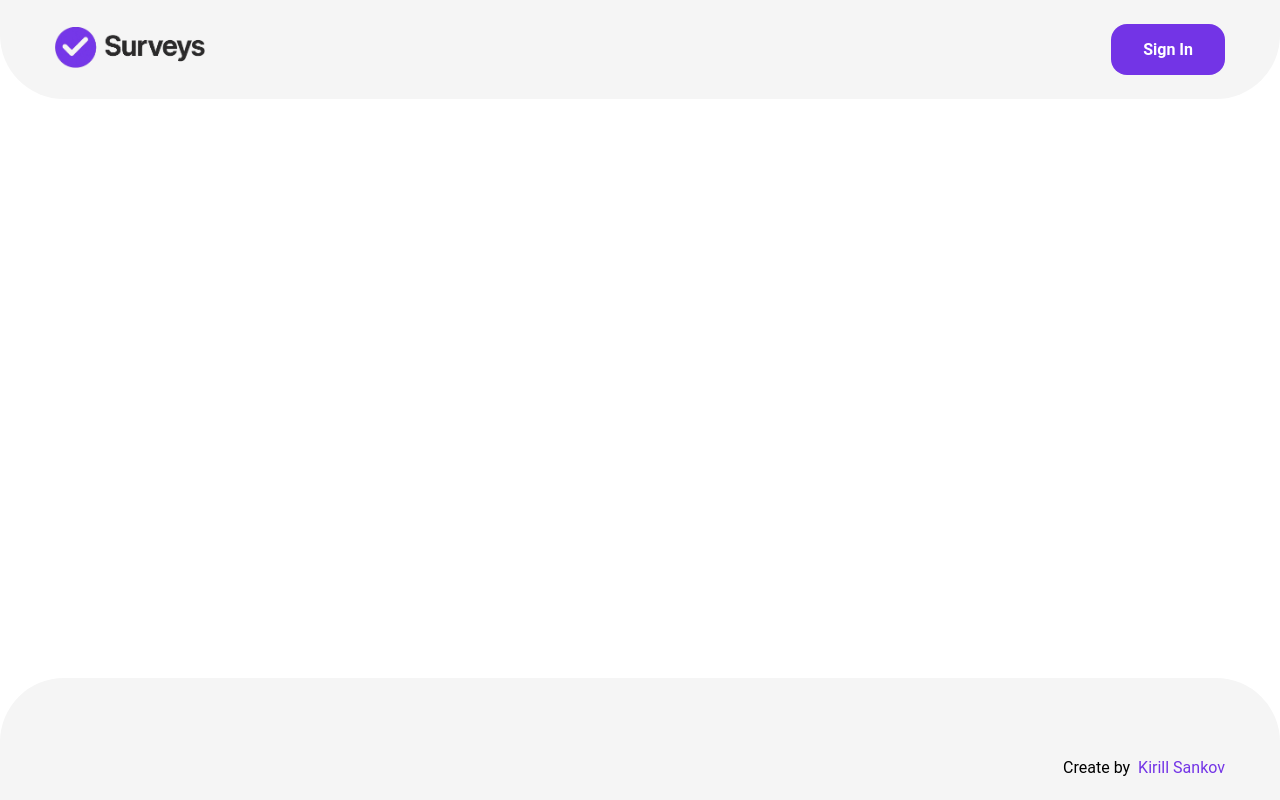
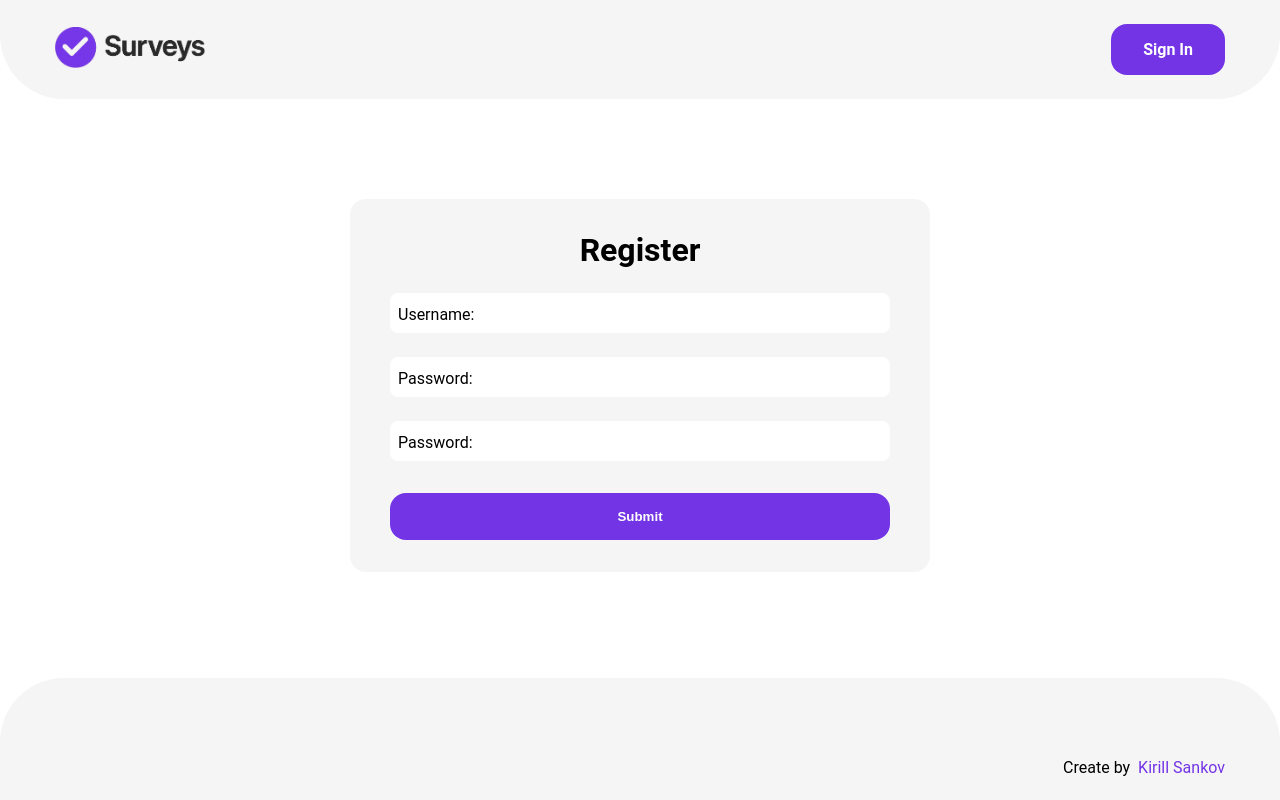
Before and after one commit to kirillsankov/pollify-front, a React (Create React App) app: page /register in a window 1280 px wide. Built offline with nearby package versions, Linux system fonts and the light colour scheme.

Commit message:
feat(auth): add register page and update login page with form validationAdd a new RegisterPage component and integrate it into the routing. Update the LoginPage to use @tanstack/react-form for form validation and error handling. Also, update dependencies and add .env.development to .gitignore.

```diff
--- a/package.json
+++ b/package.json
@@ -4,6 +4,7 @@
   "private": true,
   "dependencies": {
     "@reduxjs/toolkit": "^2.6.1",
+    "@tanstack/react-form": "^1.5.0",
     "@testing-library/dom": "^10.4.0",
     "@testing-library/jest-dom": "^6.6.3",
     "@testing-library/react": "^16.3.0",
@@ -20,7 +21,7 @@
     "react-router-dom": "^7.5.0",
     "react-scripts": "5.0.1",
     "sass": "^1.86.3",
-    "typescript": "^4.9.5",
+    "typescript": "^5.8.3",
     "web-vitals": "^2.1.4"
   },
   "scripts": {
--- a/src/App.tsx
+++ b/src/App.tsx
@@ -5,6 +5,7 @@ import { Footer } from './components/Footer';
 import stype from './global.module.scss';
 import PrivateRoute from './components/PrivateRoute';
 import { Home } from './pages/Home';
+import RegisterPage from './pages/RegisterPage';
 
 function App() {
   return (
@@ -13,6 +14,7 @@ function App() {
           <main className={stype.main}>
             <Routes>
               <Route path={"/login"} element={<LoginPage />} />
+              <Route path={"/register"} element={<RegisterPage />} />
               <Route element={<PrivateRoute/>}>
                 <Route path="/app/*" element={<Home />} />
               </Route>
--- a/src/assets/styles/Form.module.scss
+++ b/src/assets/styles/Form.module.scss
@@ -59,6 +59,14 @@
             padding: 5px;
             background-color: $second-color;
         }
+        &:focus {
+            outline: none;
+            border: 1px solid $main-color;
+        }
+    }
+
+    &__inputError {
+        border: 1px solid red;
     }
 
     &__sumbit {
@@ -73,5 +81,21 @@
         border: none;
         cursor: pointer;
         width: 100%;
+
+        &:disabled {
+            opacity: 0.5;
+        }
+    }
+
+    &__text {
+        margin-top: 16px;
+        text-align: center;
+    }
+
+    &__error {
+        color: red;
+        font-size: 12px;
+        margin-top: 4px;
+        margin-left: 8px;
     }
 }
--- a/src/pages/LoginPage.tsx
+++ b/src/pages/LoginPage.tsx
@@ -1,56 +1,156 @@
-import React, { useState } from 'react';
-import { useDispatch, useSelector } from 'react-redux';
-import { useNavigate } from 'react-router-dom';
+import React from 'react';
+import { useDispatch } from 'react-redux';
+import { Link, useNavigate } from 'react-router-dom';
 import { login } from '../store/authSlice';
-import { AppDispatch, RootState } from '../store/store';
+import { AppDispatch } from '../store/store';
 import style from '../assets/styles/Form.module.scss'
+import { useForm } from '@tanstack/react-form'
+import type { AnyFieldApi } from '@tanstack/react-form'
+import { AxiosError } from 'axios';
 
 const LoginPage: React.FC = () => {
-    const [username, setUsername] = useState('');
-    const [password, setPassword] = useState('');
     const dispatch = useDispatch<AppDispatch>();
     const navigate = useNavigate();
+    const formTan = useForm({
+      defaultValues: {
+        username: '',
+        password: '',
+      },
+      validators: {
+      onSubmitAsync: async ({ value }) => {
+        const { username, password } = value;
+        try {
+          await dispatch(login({ username, password })).unwrap();
+          navigate('/app');
+          console.log('test');
+          return null
 
-    const { status, error } = useSelector((state: RootState) => state.auth);
-
-    const handleSubmit = (e: React.FormEvent) => {
-      e.preventDefault();
+        } catch (error: AxiosError | unknown) {
+          console.log(error);
+          if(error instanceof AxiosError) {
+            if(error.status === 401 && error.message === 'Invalid credentials') {
+              return 'Password or username is incorrect'
+            }
+          }
+          return 'Server error'
+        }
+      },
+    },
+    onSubmit: async ({ value }) => {
+      const { username, password } = value;
       dispatch(login({ username, password })).then(() => {
         navigate('/app');
       });
-    };
+    },
+  })
+
+    function FieldInfo({ field }: { field: AnyFieldApi }) {
+      return (
+        <span className={style.form__error}>
+          <em>{field.state.meta.errors.join(',')}</em>
+        </span>
+      )
+    }
+
+    const onEventsValidate = ({ value }: { value: string }) => {
+      return !value ? 'A username name is required' : value.length < 3 ? 'Username must be at least 3 characters' : undefined;
+    }
+    const validateUsername = {
+      onChange: onEventsValidate,
+    }
+    const validatePassword = {
+      onChange: ({ value }: { value: string }) => {
+        if (!value) {
+          return 'Password is required';
+        }
+        // if (value.length < 6) {
+        //   return 'Password must be at least 6 characters';
+        // }
+        // if (!/[A-Z]/.test(value)) {
+        //   return 'Password must contain at least one uppercase letter';
+        // }
+        // if (!/[0-9]/.test(value)) {
+        //   return 'Password must contain at least one number';
+        // }
+        // if (!/[a-z]/.test(value)) {
+        //   return 'Password must contain at least one lowercase letter';
+        // }
+        // return undefined;
+      },
+    }
 
   return (
     <div className={`${style.container} ${style.form__container}`}>
       <div className={style.form__block}>
           <h1 className={style.form__title}>Login</h1>
-          {error && <p style={{ color: 'red' }}>{error}</p>}
-          <form className={style.form__wrapper} onSubmit={handleSubmit}>
+          <form
+            className={style.form__wrapper}
+            onSubmit={(e) => {
+              e.preventDefault()
+              e.stopPropagation()
+              formTan.handleSubmit()
+            }}
+          >
+            <>
+              <formTan.Field
+                name="username"
+                validators={validateUsername}
+                children={(field) => {
+                  return (
+                    <>
                       <div className={style.form__item}>
                         <input
-                className={style.form__input}
+                          id={field.name}
+                          name={field.name}
+                          className={`${style.form__input} ${field.state.meta.errors.length ? style.form__inputError : ''}`}
                           type="text"
-                value={username}
-                onChange={(e) => setUsername(e.target.value)}
+                          value={field.state.value}
+                          onChange={(e) => field.handleChange(e.target.value)}
                           placeholder=' '
-                required
                         />
-              <label className={style.form__label}>Username:</label>
+                        <label htmlFor={field.name} className={style.form__label}>Username:</label>
+                        <FieldInfo field={field} />
                       </div>
+                    </>
+
+                  )
+                }}
+              />
+              <formTan.Field
+                name="password"
+                validators={validatePassword}
+                children={(field) => (
+                  <>
                     <div className={style.form__item}>
                       <input
-                className={style.form__input}
+                        id={field.name}
+                        name={field.name}
+                        className={`${style.form__input} ${field.state.meta.errors.length ? style.form__inputError : ''}`}
                         type="password"
-                value={password}
-                onChange={(e) => setPassword(e.target.value)}
+                        value={field.state.value}
+                        onChange={(e) => field.handleChange(e.target.value)}
                         placeholder=' '
-                required
                       />
                       <label className={style.form__label}>Password:</label>
+                      <FieldInfo field={field} />
                     </div>
-            <button className={style.form__sumbit} type="submit" disabled={status === 'loading'}>
-              {status === 'loading' ? 'Loading...' : 'Submit'}
+                  </>
+              )}
+              />
+            <formTan.Subscribe
+              selector={(state) => [state.canSubmit, state.isSubmitting, state.errorMap]}
+              children={([canSubmit, isSubmitting, errorMap]) => (
+                <>
+                  <button className={style.form__sumbit} type="submit" disabled={!canSubmit}>
+                    {isSubmitting ? 'Loading...' : 'Submit'}
                   </button>
+                  <span>{typeof errorMap === 'object' && 'onSubmit' in errorMap ? errorMap.onSubmit : null}</span>
+
+                  <p className={style.form__text}>No account? <Link className={style.link} to="/register">To create...</Link></p>
+                </>
+              )}
+            />
+            </>
           </form>
       </div>
     </div>
--- /dev/null
+++ b/src/pages/RegisterPage.tsx
@@ -0,0 +1,71 @@
+import React, { useState } from 'react';
+import { useDispatch, useSelector } from 'react-redux';
+import { useNavigate } from 'react-router-dom';
+import { login } from '../store/authSlice';
+import { AppDispatch, RootState } from '../store/store';
+import style from '../assets/styles/Form.module.scss'
+
+const RegisterPage: React.FC = () => {
+    const [username, setUsername] = useState('');
+    const [password, setPassword] = useState('');
+    const dispatch = useDispatch<AppDispatch>();
+    const navigate = useNavigate();
+
+    const { status, error } = useSelector((state: RootState) => state.auth);
+
+    const handleSubmit = (e: React.FormEvent) => {
+      e.preventDefault();
+      dispatch(login({ username, password })).then(() => {
+        navigate('/app');
+      });
+    };
+
+  return (
+    <div className={`${style.container} ${style.form__container}`}>
+      <div className={style.form__block}>
+          <h1 className={style.form__title}>Register</h1>
+          {error && <p style={{ color: 'red' }}>{error}</p>}
+          <form className={style.form__wrapper} onSubmit={handleSubmit}>
+            <div className={style.form__item}>
+              <input
+                className={style.form__input}
+                type="text"
+                value={username}
+                onChange={(e) => setUsername(e.target.value)}
+                placeholder=' '
+                required
+              />
+              <label className={style.form__label}>Username:</label>
+            </div>
+            <div className={style.form__item}>
+              <input
+                className={style.form__input}
+                type="password"
+                value={password}
+                onChange={(e) => setPassword(e.target.value)}
+                placeholder=' '
+                required
+              />
+              <label className={style.form__label}>Password:</label>
+            </div>
+            <div className={style.form__item}>
+              <input
+                className={style.form__input}
+                type="password"
+                value={password}
+                onChange={(e) => setPassword(e.target.value)}
+                placeholder=' '
+                required
+              />
+              <label className={style.form__label}>Password:</label>
+            </div>
+            <button className={style.form__sumbit} type="submit" disabled={status === 'loading'}>
+              {status === 'loading' ? 'Loading...' : 'Submit'}
+            </button>
+          </form>
+      </div>
+    </div>
+  );
+};
+
+export default RegisterPage;
```
Also changed, not shown: 2 other files (tests, documents, lock files or other folders). Lines whose indentation alone changed are shown as unchanged.
